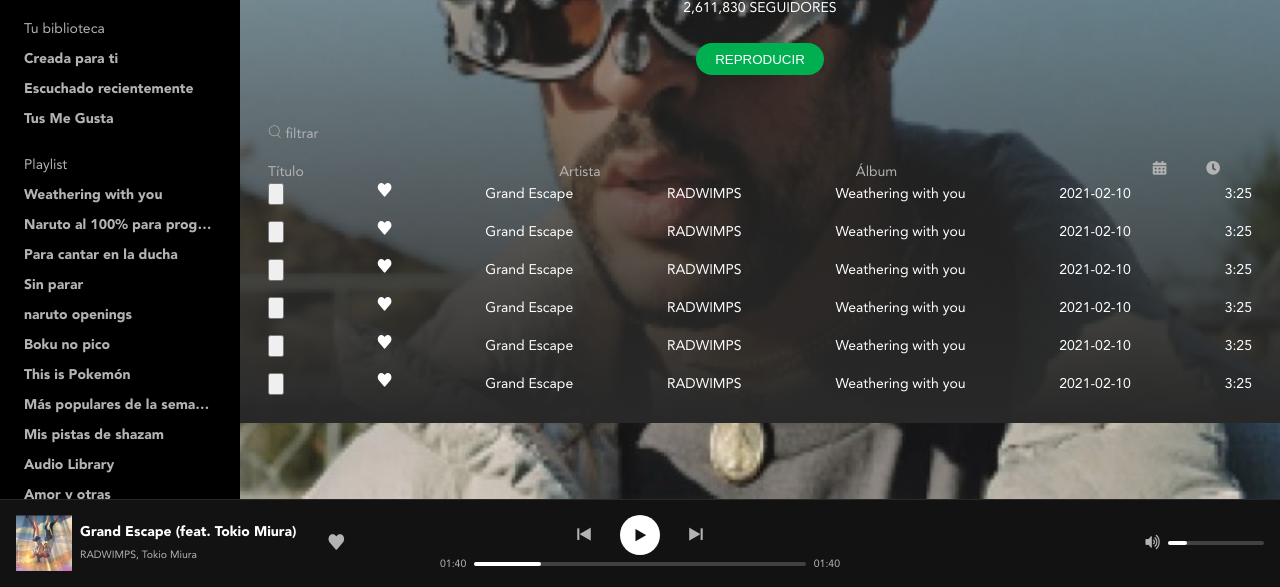
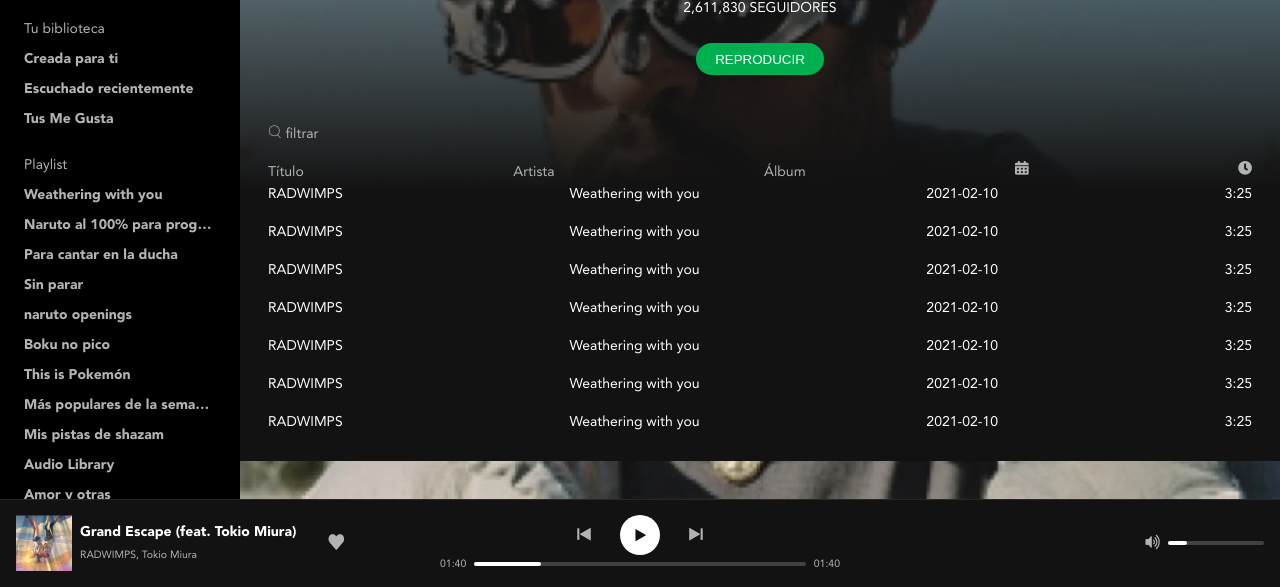
Before and after one commit to carlosfpj/Spotifu, a plain HTML site: page pages/playlist.html in a window 1280 px wide. Shown: the part 213-800 px from the top of the page. Drawn offline with Linux system fonts and the light colour scheme; files whose address does not match are found by name.

Commit message:
playlist stiillll goooes

```diff
--- a/css/layout-playlist.css
+++ b/css/layout-playlist.css
@@ -30,7 +30,7 @@
 }
 
 .layout-main-filter {
-  background: linear-gradient(#28282800, #282828);
+  background: linear-gradient(#73737300, #121212 60%);
 }
 
 .layout-bottom {
--- a/css/playlist/playlist-details.css
+++ b/css/playlist/playlist-details.css
@@ -59,6 +59,11 @@
   justify-content: space-between;
 }
 
+.playlist-top-data {
+  display: flex;
+  justify-content: space-evenly;
+}
+
 .playlist-top-icons{
   display: flex;
   gap: 2.5rem;
@@ -70,3 +75,16 @@
   display: flex;
   justify-content: space-between;
 }
+
+.playlist-song-action {
+  display: flex;
+  justify-content: space-around;
+  flex-shrink: 1;
+  gap: 1rem;
+  align-content: center;
+}
+
+.playlist-song-data {
+  display: flex;
+  justify-content: space-between;
+}
--- a/pages/playlist.html
+++ b/pages/playlist.html
@@ -175,75 +175,61 @@
                     <span>Título</span>
                     <span>Artista</span>
                     <span>Álbum</span>
-                    <div class="playlist-top-icons">
-                      <i class="icon-calendar"></i>
-                      <i class="icon-clock"></i>
-                    </div>
+                    <i class="icon-calendar"></i>
+                    <i class="icon-clock"></i>
                   </div>
+                </div>
                   <div class="playlist-bottom">
                     <div class="playlist-song">
-                      <button class=""></button>
-                      <i class="icon-heart"></i>
-                      <span>Grand Escape</span>
                       <span>RADWIMPS</span>
                       <span>Weathering with you</span>
                       <span>2021-02-10</span>
                       <span>3:25</span>
                     </div>
                     <div class="playlist-song">
-                      <button class=""></button>
-                      <i class="icon-heart"></i>
-                      <span>Grand Escape</span>
                       <span>RADWIMPS</span>
                       <span>Weathering with you</span>
                       <span>2021-02-10</span>
                       <span>3:25</span>
                     </div>
                     <div class="playlist-song">
-                      <button class=""></button>
-                      <i class="icon-heart"></i>
-                      <span>Grand Escape</span>
                       <span>RADWIMPS</span>
                       <span>Weathering with you</span>
                       <span>2021-02-10</span>
                       <span>3:25</span>
                     </div>
                     <div class="playlist-song">
-                      <button class=""></button>
-                      <i class="icon-heart"></i>
-                      <span>Grand Escape</span>
                       <span>RADWIMPS</span>
                       <span>Weathering with you</span>
                       <span>2021-02-10</span>
                       <span>3:25</span>
                     </div>
                     <div class="playlist-song">
-                      <button class=""></button>
-                      <i class="icon-heart"></i>
-                      <span>Grand Escape</span>
                       <span>RADWIMPS</span>
                       <span>Weathering with you</span>
                       <span>2021-02-10</span>
                       <span>3:25</span>
                     </div>
                     <div class="playlist-song">
-                      <button class=""></button>
-                      <i class="icon-heart"></i>
-                      <span>Grand Escape</span>
+                      <span>RADWIMPS</span>
+                      <span>Weathering with you</span>
+                      <span>2021-02-10</span>
+                      <span>3:25</span>
+                    </div>
+                    <div class="playlist-song">
                       <span>RADWIMPS</span>
                       <span>Weathering with you</span>
                       <span>2021-02-10</span>
                       <span>3:25</span>
                     </div>
                   </div>
-                </div>
               </div>
             </main>
           </div>
         </div>
       </div>
-      </div>
     </div>
+  </div>
     <div class="layout-block">
       <footer class="layout-bottom">
         <div class="player">
```
